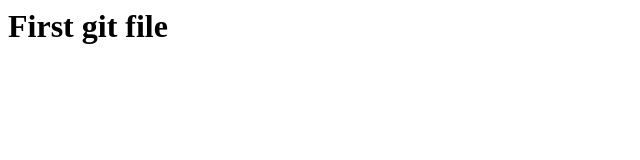
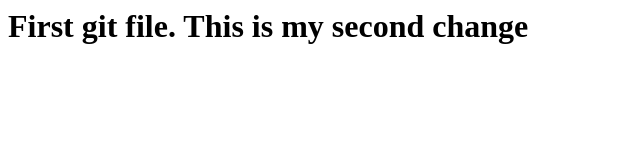
Before and after one commit to jbalraj1/firstgitrepo, a plain HTML site: page index.html in a window 1280 px wide. Shown: the whole page, without its empty margins (0-640 px from the left). Drawn offline with Linux system fonts and the light colour scheme.

Commit message:
added change

```diff
--- a/index.html
+++ b/index.html
@@ -1,5 +1,5 @@
 <html>
 <body>
-<h1>First git file</h1>
+<h1>First git file. This is my second change</h1>
 </body>
 </html>
```
